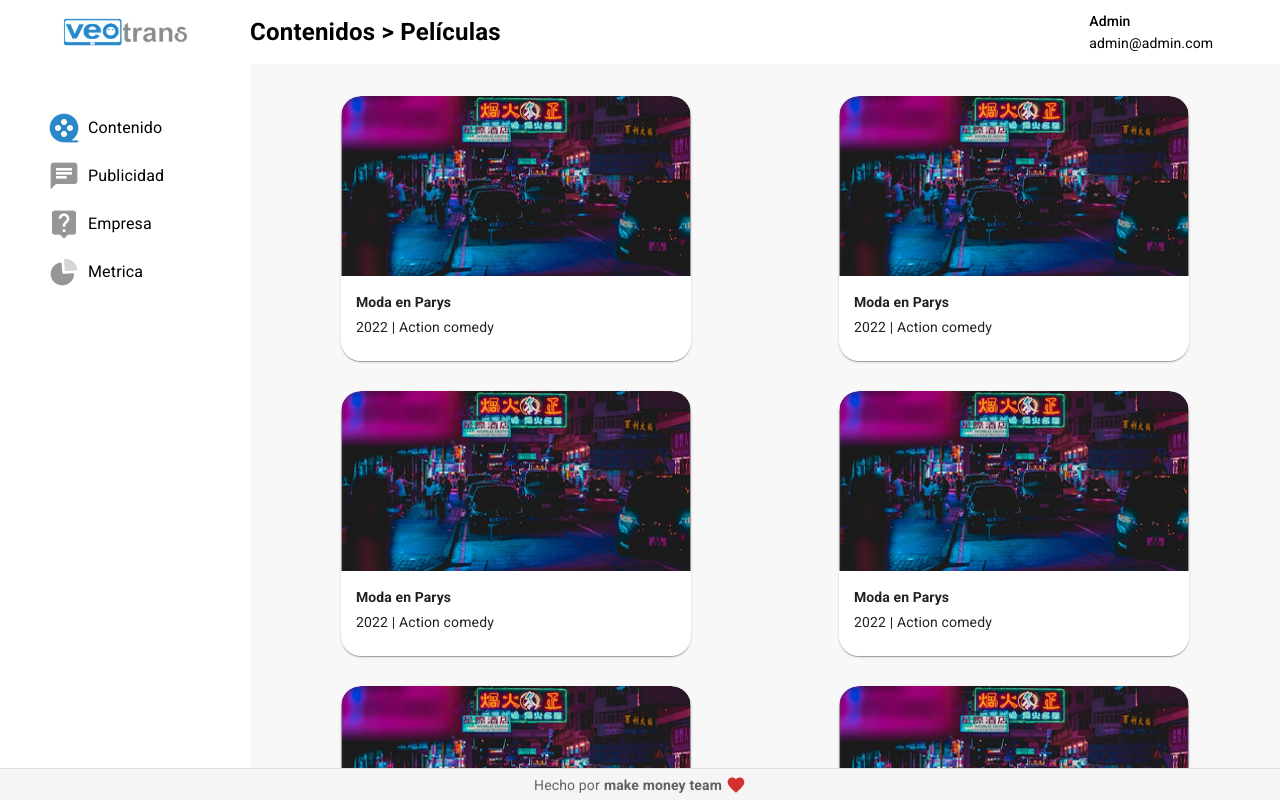
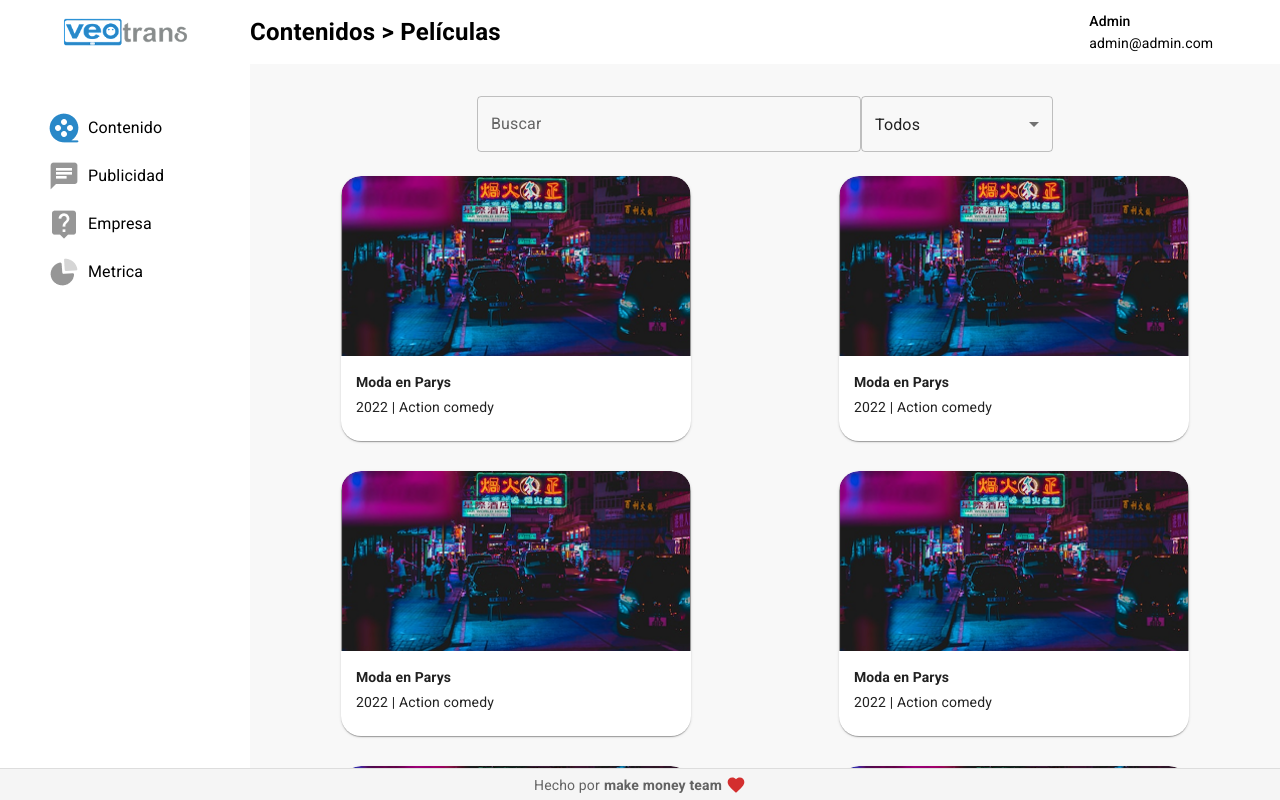
Before and after one commit to MiqueasLedesma98/BUSSES_PROJECT, a React (Vite) app in the folder web/: page /dashboard/content/movies in a window 1280 px wide. Built offline with nearby package versions, Linux system fonts and the light colour scheme.

Commit message:
configuración basica, buscador usando url

```diff
--- a/web/src/components/Card.jsx
+++ b/web/src/components/Card.jsx
@@ -12,6 +12,11 @@ export function Card() {
       sx={{
         width: "350px",
         borderRadius: "20px",
+        transition: "ease-in 100ms",
+        ":hover": {
+          scale: { xs: "1", sm: "1.05" },
+          transition: "ease-in 100ms",
+        },
       }}
     >
       <CardMedia
--- a/web/src/hooks/index.js
+++ b/web/src/hooks/index.js
@@ -1,2 +1,3 @@
-export * from "./useAuth";
+export * from "./useAuth.js";
 export * from "./useFetch.js";
+export * from "./useDebounce.js";
--- /dev/null
+++ b/web/src/hooks/useDebounce.js
@@ -0,0 +1,17 @@
+import { useState, useEffect } from "react";
+
+export const useDebounce = (value, delay) => {
+  const [debouncedValue, setDebouncedValue] = useState(value);
+
+  useEffect(() => {
+    const handler = setTimeout(() => {
+      setDebouncedValue(value);
+    }, delay);
+
+    return () => {
+      clearTimeout(handler);
+    };
+  }, [value, delay]);
+
+  return debouncedValue;
+};
--- a/web/src/pages/Movies.jsx
+++ b/web/src/pages/Movies.jsx
@@ -1,5 +1,10 @@
-import { Box } from "@mui/material";
+import { Box, MenuItem, Select, TextField } from "@mui/material";
 import { Card } from "../components/index.js";
+import { useSearchParams } from "react-router-dom";
+
+// eslint-disable-next-line no-unused-vars
+import { useDebounce, useFetch } from "../hooks";
+import { useEffect } from "react";
 
 export default function Movies() {
   return (
@@ -18,7 +23,51 @@ export default function Movies() {
 }
 
 const CardsContainer = () => {
+  const [searchParams, setSearchParams] = useSearchParams();
+
+  const searchValue = useDebounce(searchParams?.toString(), 700);
+
+  useEffect(() => {
+    if (searchValue) console.log(searchValue);
+  }, [searchValue]);
+
+  const handleSearchChange = (e) => {
+    const newParams = new URLSearchParams(searchParams);
+    newParams.set("search", e.target.value); // Agregar o actualizar "search"
+    setSearchParams(newParams);
+  };
+
+  const handleLangChange = (e) => {
+    const newParams = new URLSearchParams(searchParams);
+    newParams.set("lang", e.target.value); // Agregar o actualizar "lang"
+    setSearchParams(newParams);
+  };
+
   return (
+    <>
+      <Box
+        sx={{
+          marginBottom: "1.5rem",
+          display: "flex",
+          justifyContent: "center",
+        }}
+      >
+        <TextField
+          sx={{ width: "30vw" }}
+          label="Buscar"
+          placeholder="Titulo de la pelicula"
+          onChange={handleSearchChange}
+        />
+        <Select
+          value={searchParams.get("lang") || "all"}
+          onChange={handleLangChange}
+          sx={{ width: "15vw" }}
+        >
+          <MenuItem value="all">Todos</MenuItem>
+          <MenuItem value="esp">Español</MenuItem>
+          <MenuItem value="eng">Ingles</MenuItem>
+        </Select>
+      </Box>
       <Box
         sx={{
           display: "grid",
@@ -33,5 +82,6 @@ const CardsContainer = () => {
             <Card key={i} />
           ))}
       </Box>
+    </>
   );
 };
```
Lines whose indentation alone changed are shown as unchanged.
